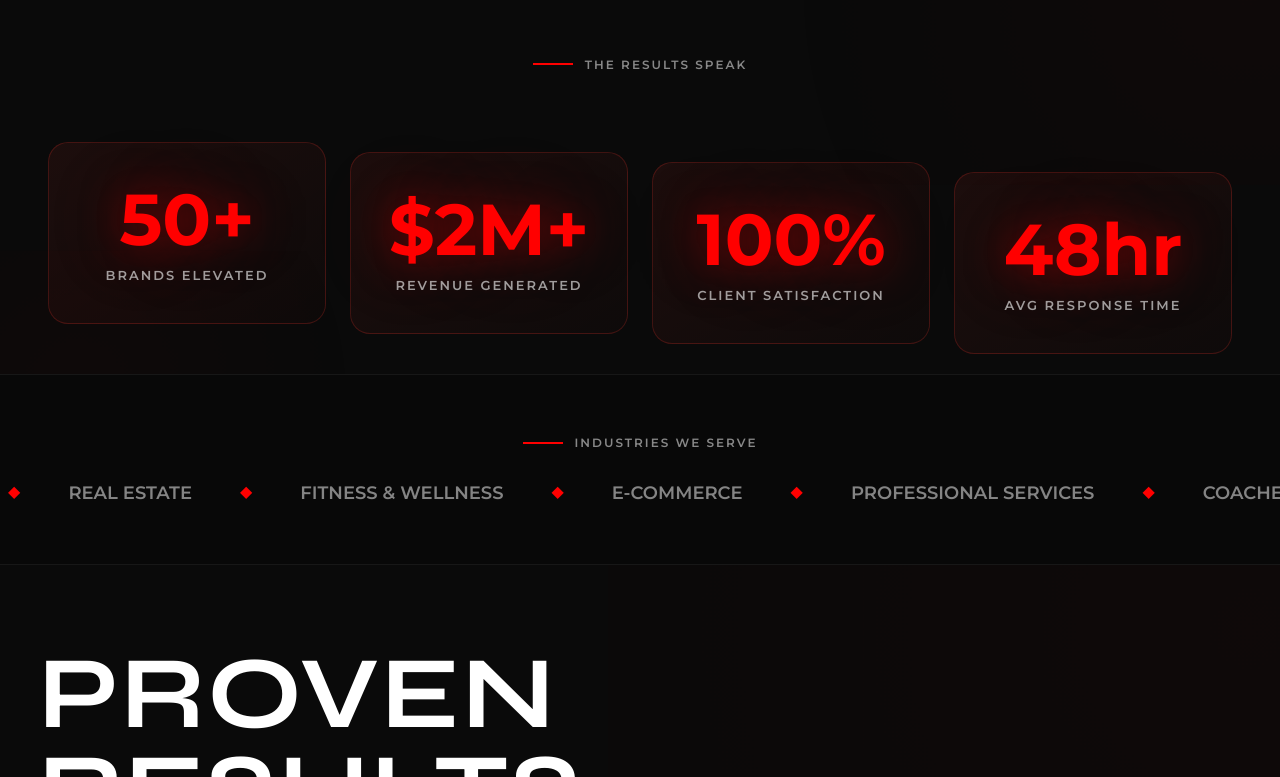
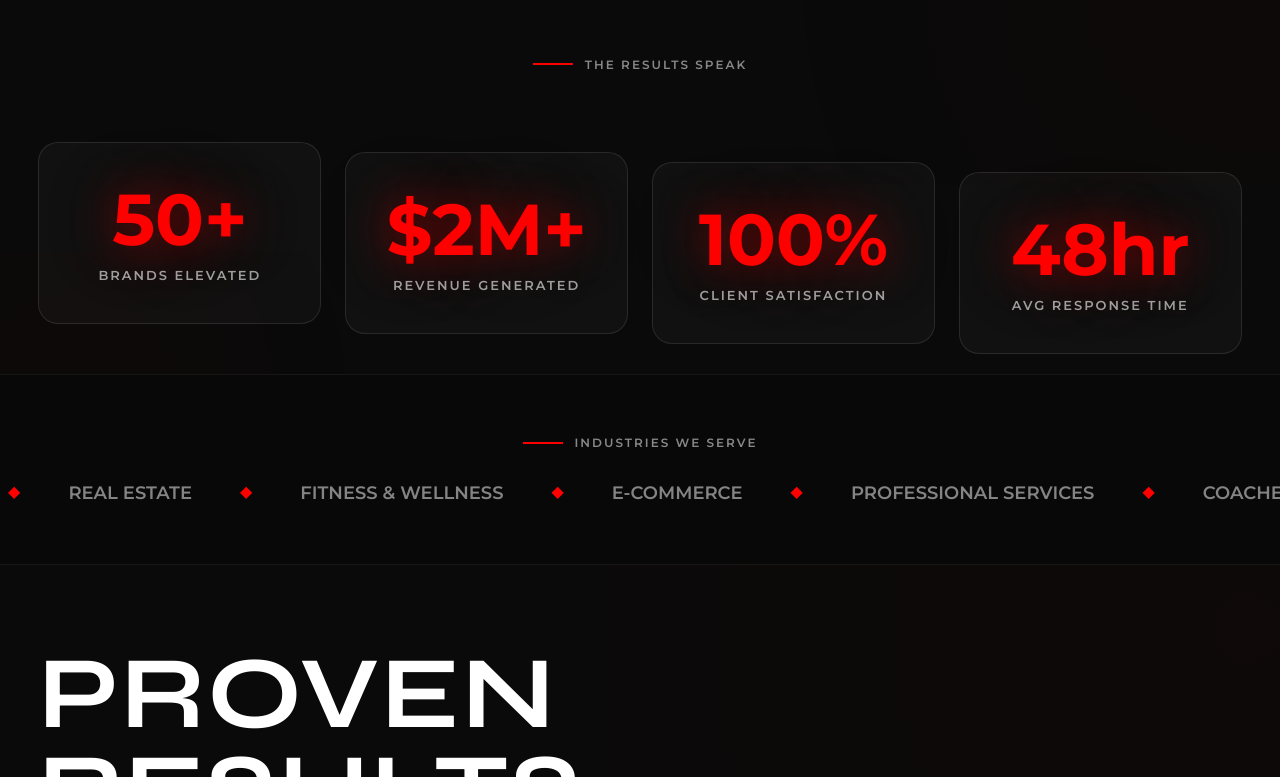
Before and after one commit to newurbaninfluence-lgtm/nui-site, a website: page index.html in a window 1280 px wide. Shown: the part 4091-4868 px from the top of the page. Drawn offline with nearby package versions, Linux system fonts and the light colour scheme; no server answers.

Commit message:
Style: Stats boxes — remove red glow, plain dark bg, widen to 3% padding

```diff
--- a/assets/css/global.css
+++ b/assets/css/global.css
@@ -235,7 +235,7 @@ section[style*="background"]{contain:layout style paint;}
 .cta-section h2{font-family:'Syne',sans-serif;font-size:clamp(64px,12vw,140px);font-weight:700;text-transform:uppercase;margin-bottom:24px;line-height:0.9;position:relative;z-index:1;letter-spacing:3px;}
 .cta-section p{font-size:18px;margin-bottom:40px;opacity:0.9;position:relative;z-index:1;}
 .cta-section .btn-white{position:relative;z-index:1;}
-.stats-grid{display:grid;grid-template-columns:repeat(4,1fr);gap:32px;max-width:1200px;margin:0 auto;text-align:center;}
+.stats-grid{display:grid;grid-template-columns:repeat(4,1fr);gap:32px;text-align:center;}
 .stat-item .value{font-size:clamp(48px,8vw,72px);font-weight:900;line-height:1;margin-bottom:8px;}
 .stat-item .stat-label{font-size:14px;font-weight:600;text-transform:uppercase;letter-spacing:1px;opacity:0.9;}
 .brands-elevated-section{padding:80px 48px;}
@@ -258,10 +258,10 @@ section[style*="background"]{contain:layout style paint;}
 .proven-card-desc{color:rgba(255,255,255,0.65);font-size:15px;line-height:1.8;margin-bottom:32px;}
 .proven-card-btn{display:inline-block;font-size:13px;font-weight:600;text-transform:uppercase;letter-spacing:2px;color:var(--red);border:1px solid var(--red);padding:12px 28px;text-decoration:none;transition:all 0.3s;cursor:pointer;}
 .proven-card-btn:hover{background:var(--red);color:#fff;}
-.results-section{padding:80px 48px;}
-.stats-boxes{display:grid;grid-template-columns:repeat(4,1fr);gap:24px;max-width:1200px;margin:0 auto;text-align:center;}
-.stat-box{padding:40px 24px;background:linear-gradient(145deg,rgba(255,59,48,0.08) 0%,rgba(255,59,48,0.02) 100%);border:1px solid rgba(255,59,48,0.2);border-radius:20px;transition:all 0.3s ease;}
-.stat-box:hover{transform:translateY(-6px);border-color:rgba(255,59,48,0.4);box-shadow:0 20px 40px rgba(255,59,48,0.15);}
+.results-section{padding:80px 3%;}
+.stats-boxes{display:grid;grid-template-columns:repeat(4,1fr);gap:24px;text-align:center;}
+.stat-box{padding:40px 24px;background:rgba(255,255,255,0.03);border:1px solid rgba(255,255,255,0.1);border-radius:20px;transition:all 0.3s ease;}
+.stat-box:hover{transform:translateY(-6px);border-color:rgba(255,59,48,0.4);}
 .stat-number{font-size:clamp(40px,10vw,72px);font-weight:900;color:var(--red);line-height:1;}
 .stat-box .stat-label{font-size:13px;color:rgba(255,255,255,0.6);text-transform:uppercase;letter-spacing:2px;margin-top:12px;font-weight:600;}
 .footer{background:#050505;padding:0;border-top:1px solid rgba(255,255,255,0.08);}
@@ -689,7 +689,7 @@ to{opacity:1;transform:translateY(0);}
     transition:transform 0.5s cubic-bezier(0.22,1,0.36,1),box-shadow 0.5s cubic-bezier(0.22,1,0.36,1),border-color 0.5s ease;
 }
 .services-white .service-card-simple:hover{background:#0a0a0a;transform:translateY(-8px);box-shadow:0 20px 40px rgba(0,0,0,0.3);border-color:#0a0a0a;}
-.stat-box:hover{transform:translateY(-8px);box-shadow:0 20px 40px rgba(153,0,0,0.12);}
+.stat-box:hover{transform:translateY(-8px);}
 
 /* ── Floating Ambient Particles ──────────── */
 .nui-particles{position:fixed;top:0;left:0;width:100%;height:100%;pointer-events:none;z-index:0;overflow:hidden;}
```
